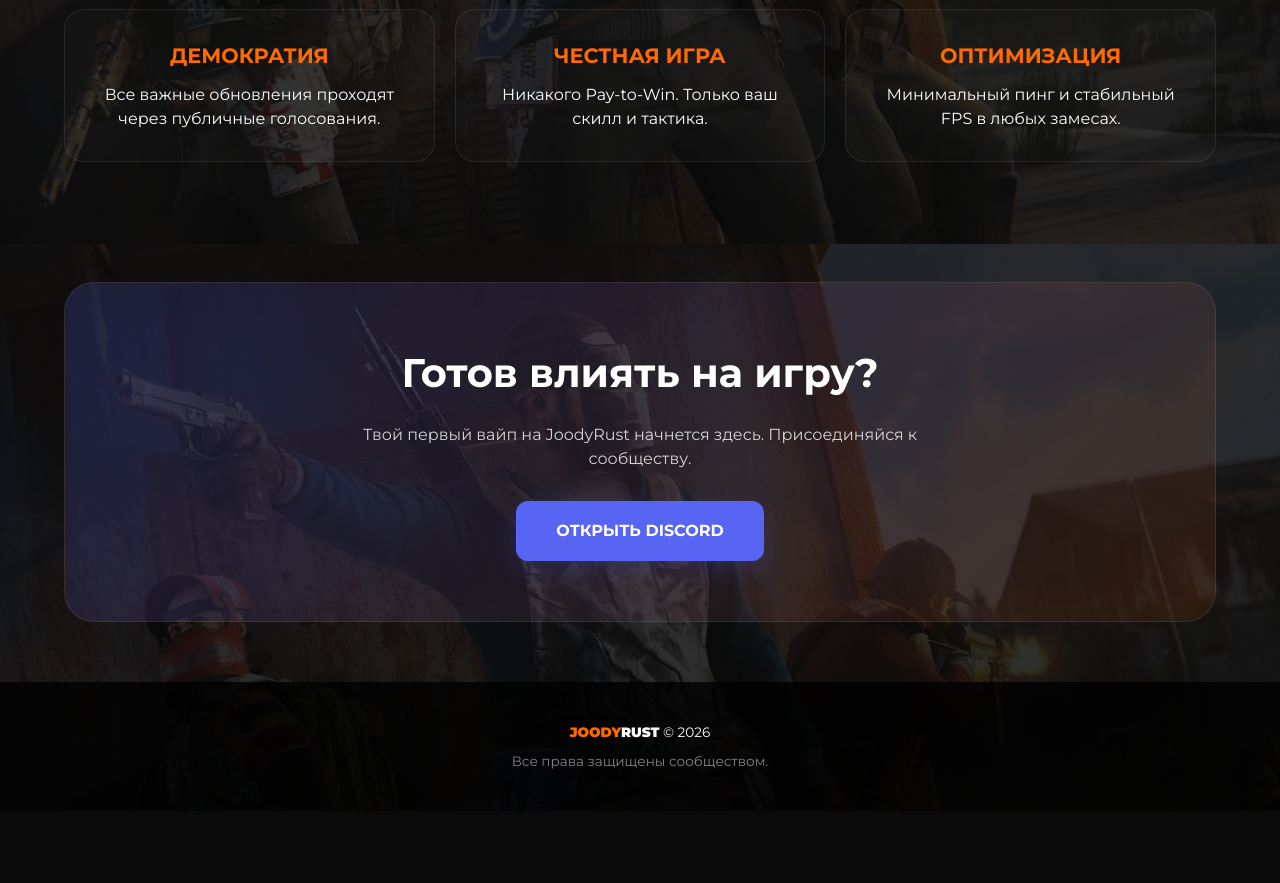
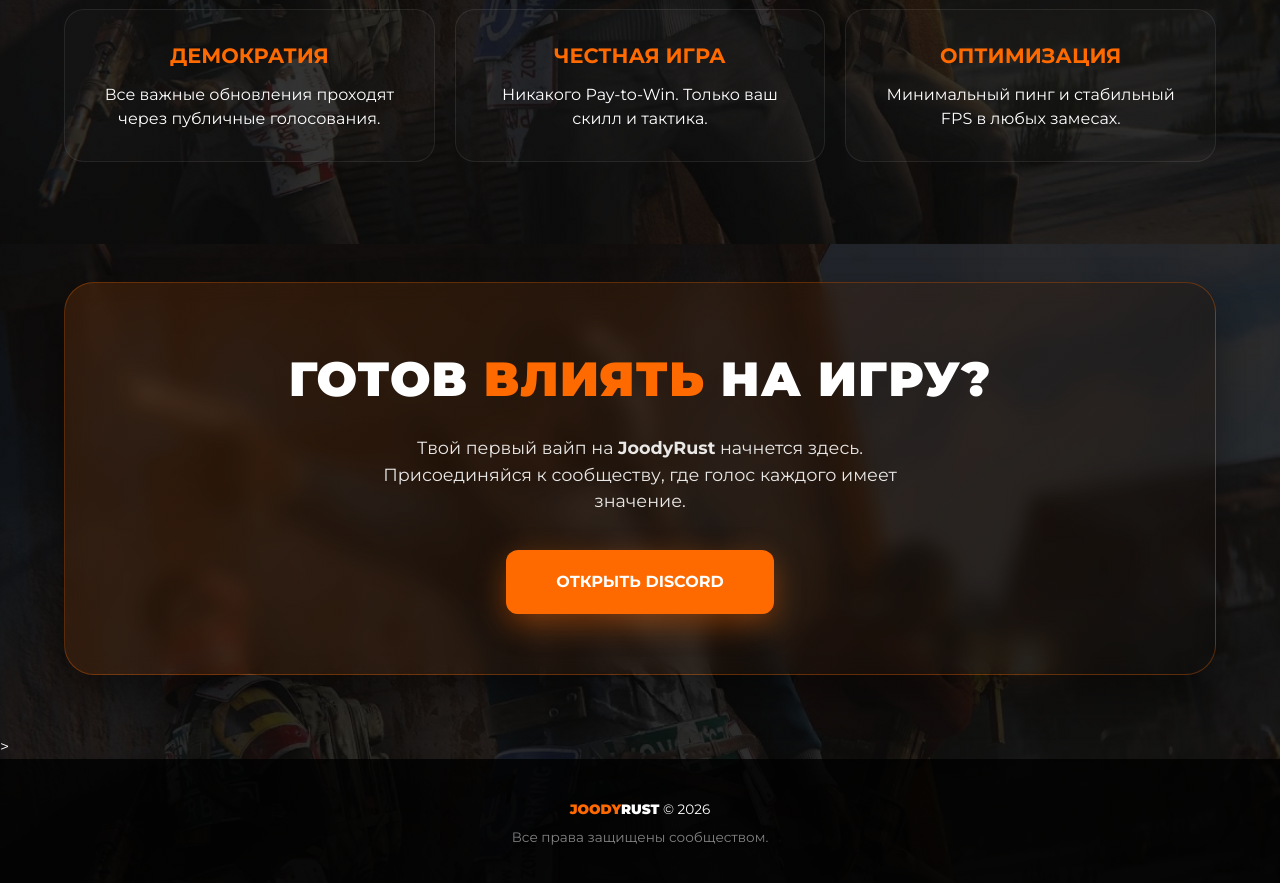
Before and after one commit to kirmanil/joodyRust, a plain HTML site: page index.html in a window 1280 px wide. Shown: the part 1356-2239 px from the top of the page. Before the commit the page ends 2167 px from the top, so only its background shows below. Drawn offline with Linux system fonts and the light colour scheme.

Commit message:
Update index.html

```diff
--- a/index.html
+++ b/index.html
@@ -232,15 +232,43 @@
         </div>
     </section>
 
-    <section>
-        <div class="discord-section">
-            <h2 style="font-size: clamp(1.5rem, 5vw, 2.5rem); margin-bottom: 20px;">Готов влиять на игру?</h2>
-            <p style="margin-bottom: 30px; opacity: 0.8; max-width: 600px; margin-left: auto; margin-right: auto;">
-                Твой первый вайп на JoodyRust начнется здесь. Присоединяйся к сообществу.
+<section>
+        <div class="discord-section" style="
+            background: linear-gradient(135deg, rgba(255, 106, 0, 0.15) 0%, rgba(10, 10, 10, 0.4) 100%);
+            border: 1px solid rgba(255, 106, 0, 0.3);
+            box-shadow: 0 20px 40px rgba(0, 0, 0, 0.4);
+            backdrop-filter: blur(10px);
+            -webkit-backdrop-filter: blur(10px);
+        ">
+            <h2 style="
+                font-size: clamp(1.8rem, 6vw, 3rem);
+                margin-bottom: 20px;
+                text-transform: uppercase;
+                font-weight: 900;
+                letter-spacing: 1px;
+            ">
+                Готов <span class="brand-joody">влиять</span> на игру?
+            </h2>
+            <p style="
+                margin-bottom: 35px;
+                opacity: 0.9;
+                max-width: 600px;
+                margin-left: auto;
+                margin-right: auto;
+                font-size: 1.1rem;
+            ">
+                Твой первый вайп на <span style="font-weight: 700;">JoodyRust</span> начнется здесь. <br>
+                Присоединяйся к сообществу, где голос каждого имеет значение.
             </p>
-            <a href="https://discord.gg/mBfWBbnw" target="_blank" class="btn-main" style="background: #5865f2; box-shadow: 0 8px 25px rgba(88, 101, 242, 0.2);">Открыть Discord</a>
+            <a href="https://discord.gg/mBfWBbnw" target="_blank" class="btn-main" style="
+                background: var(--joody-orange);
+                box-shadow: 0 10px 30px rgba(255, 106, 0, 0.4);
+                padding: 20px 50px;
+            ">
+                Открыть Discord
+            </a>
         </div>
-    </section>
+    </section>>
 
     <footer>
         <p><span class="brand-joody" style="font-weight: 900;">JOODY</span><span class="brand-rust" style="font-weight: 900;">RUST</span> &copy; 2026</p>
```
